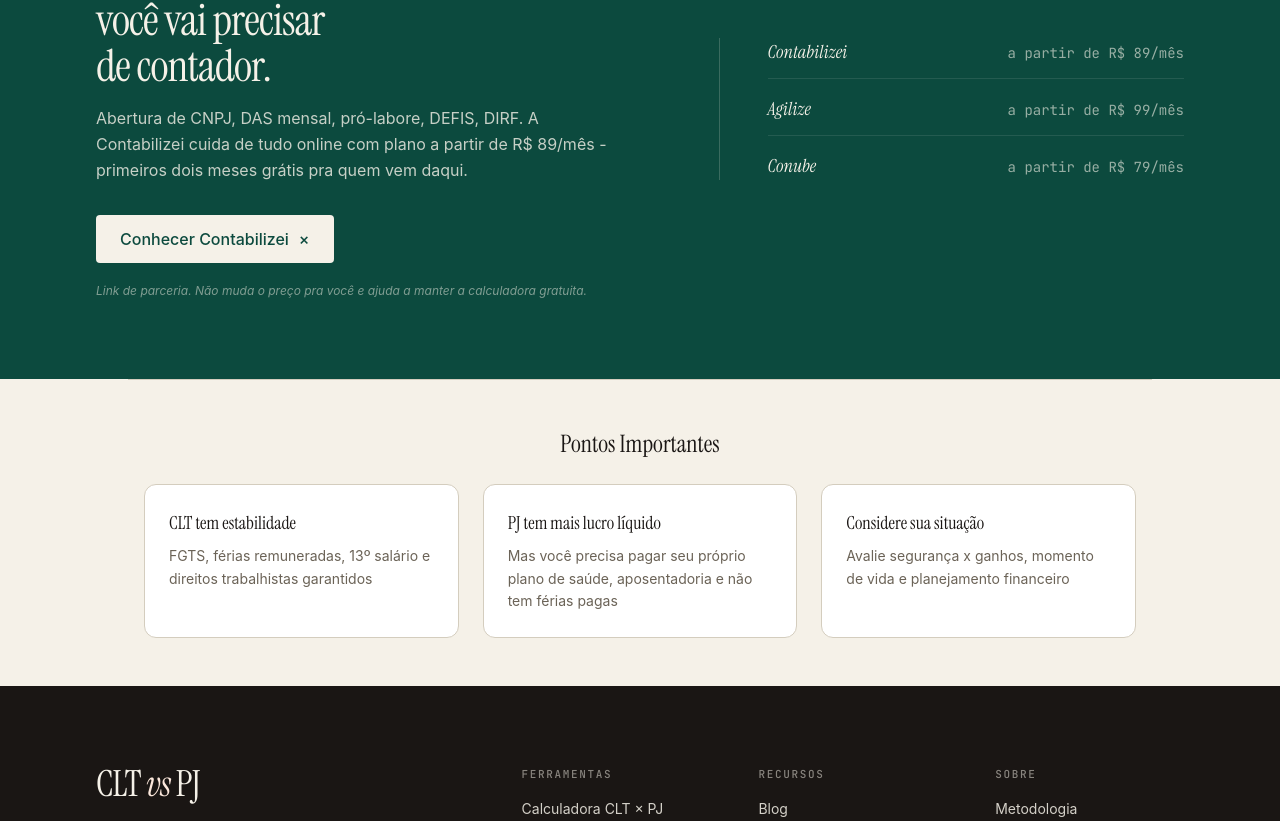
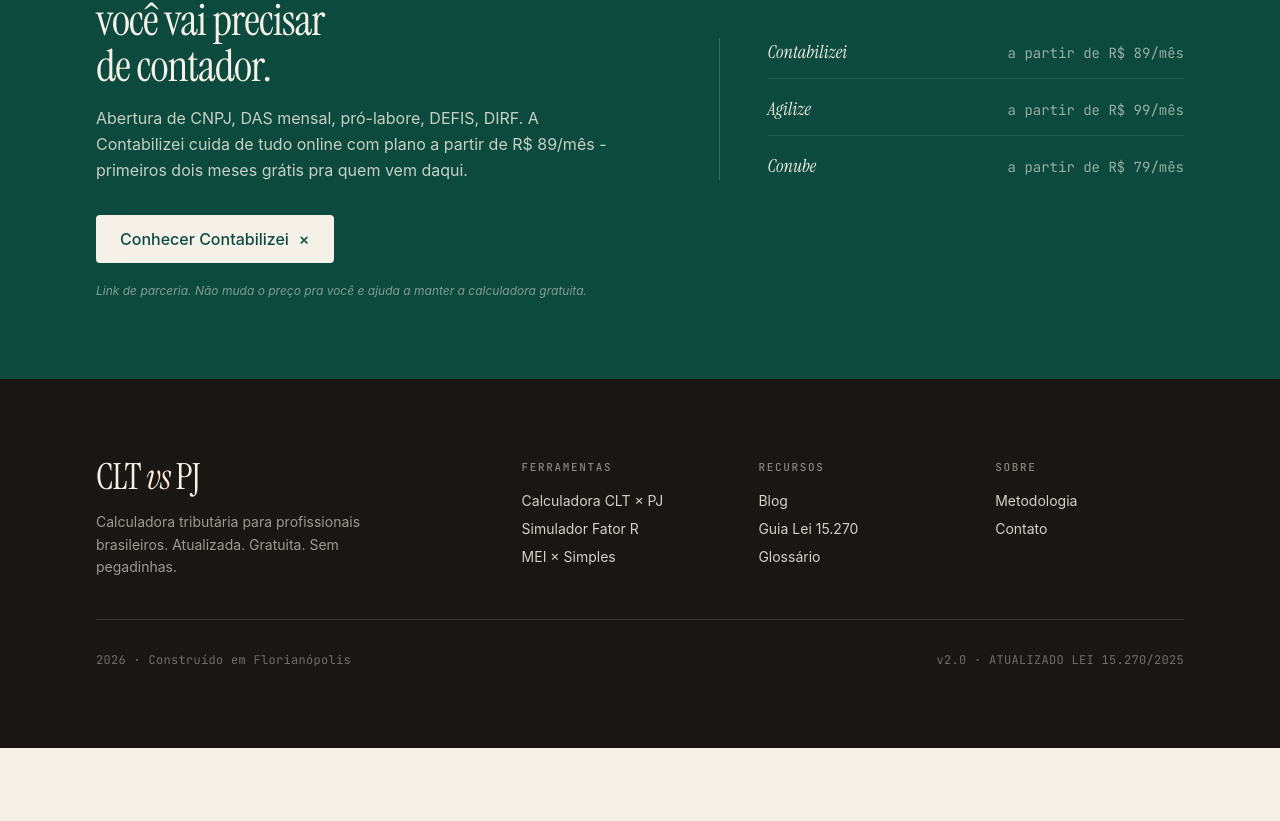
Before and after one commit to RodVerruck/cltvspj, a Next.js app: page / in a window 1280 px wide. Shown: the part 1974-2795 px from the top of the page. After the commit the page ends 2722 px from the top, so only its background shows below. Built offline with nearby package versions, Linux system fonts and the light colour scheme; no server answers.

Commit message:
style: remove Pontos Importantes section — breaks editorial flow

```diff
--- a/pages/index.js
+++ b/pages/index.js
@@ -506,25 +506,6 @@
               </section>
             )}
 
-        {/* Info Section */}
-        <section className="max-w-5xl mx-auto px-4 py-12 border-t border-rule">
-          <h3 className="font-display text-2xl text-ink mb-6 text-center">Pontos Importantes</h3>
-          <div className="grid md:grid-cols-3 gap-6">
-            <div className="bg-white rounded-xl p-6 border border-rule">
-              <h4 className="font-display text-lg text-ink mb-2">CLT tem estabilidade</h4>
-              <p className="text-sm text-ink-muted leading-relaxed">FGTS, férias remuneradas, 13º salário e direitos trabalhistas garantidos</p>
-            </div>
-            <div className="bg-white rounded-xl p-6 border border-rule">
-              <h4 className="font-display text-lg text-ink mb-2">PJ tem mais lucro líquido</h4>
-              <p className="text-sm text-ink-muted leading-relaxed">Mas você precisa pagar seu próprio plano de saúde, aposentadoria e não tem férias pagas</p>
-            </div>
-            <div className="bg-white rounded-xl p-6 border border-rule">
-              <h4 className="font-display text-lg text-ink mb-2">Considere sua situação</h4>
-              <p className="text-sm text-ink-muted leading-relaxed">Avalie segurança x ganhos, momento de vida e planejamento financeiro</p>
-            </div>
-          </div>
-        </section>
-
         <Footer />
       </div >
     </>
```
